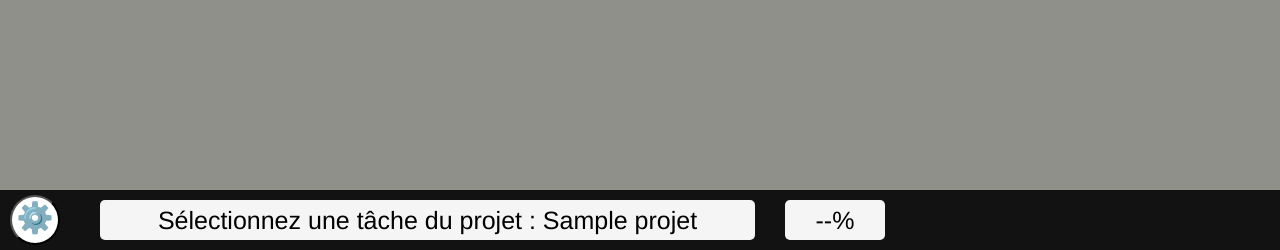
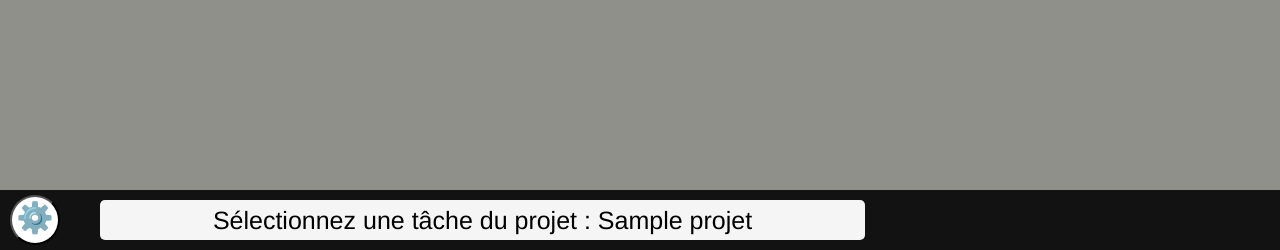
Before and after one commit to Mottais/Portfolio-Dashboard, a Flask app: page /Tableau_de_bord_JARNOT/Projets/1 in a window 1280 px wide. Shown: the part 550-800 px from the top of the page. Run offline with Flask 3, Linux system fonts and the light colour scheme; a user stored in the database is signed in; tables that the repository leaves empty hold one stand-in row (values such as "Sample post"); some libraries are stand-ins or nearby versions.

Commit message:
Masquer par défaut la box 'Statut' dans la bôite de dialogue

```diff
--- a/static/css/Tableau_de_Bord.css
+++ b/static/css/Tableau_de_Bord.css
@@ -288,8 +288,6 @@
     border-radius: 5px;
     align-items: center; /* Centrage vertical */
     justify-content: center; /* Centrage horizontal */
-
-    display: flex; /* 'none' pour masquer, 'flex' pour afficher */
 }
 
 /* Style pour les boutons généraux */
```
